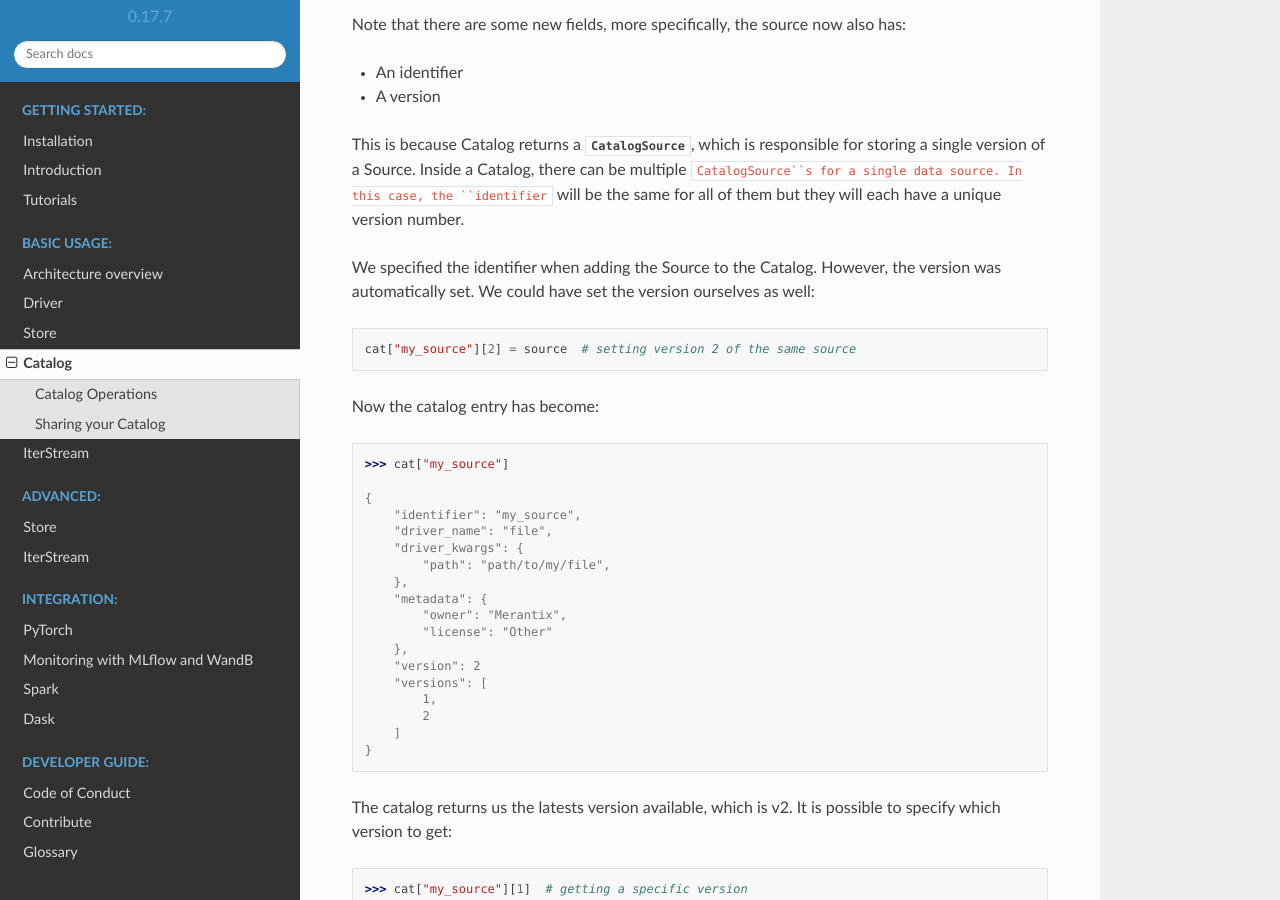
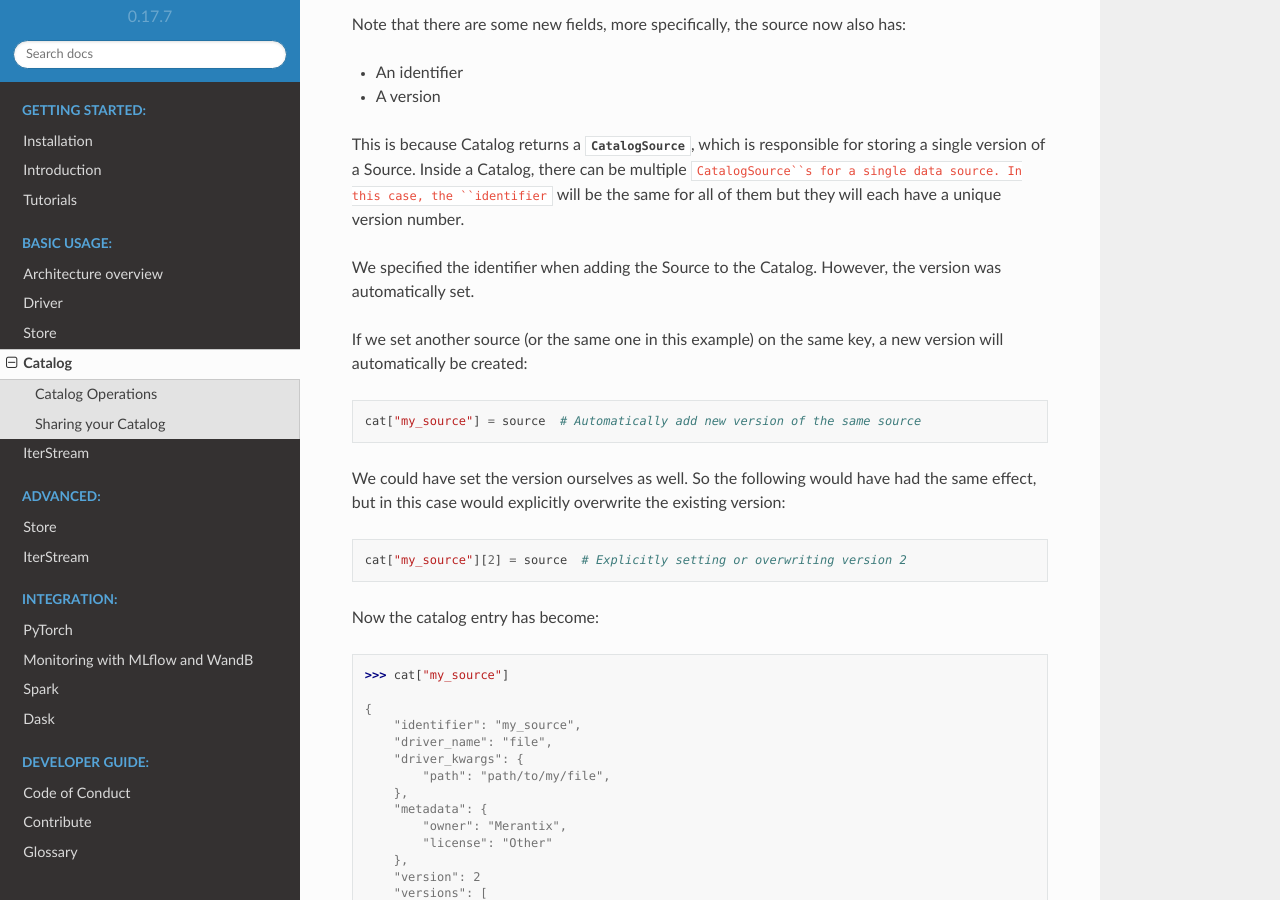
Before and after one commit to merantix-momentum/squirrel-core, a Sphinx documentation site: the page built from docs/usage/catalog.rst, in a window 1280 px wide and 900 px high, scrolled down 1374 px. Built offline with Sphinx 7.4.7 and the Read the Docs theme 2.0.0, drawn with Linux system fonts in a browser that asks for light colours; the version number is read from the project's files by our own code.

Commit message:
Explain automatic version iteration (#84)
* Explain automatic version iteration

* Update catalog.rst

* lint

Co-authored-by: Pengfei Zhao <pengfei.zhao@merantix.com>

```diff
--- a/docs/usage/catalog.rst
+++ b/docs/usage/catalog.rst
@@ -70,13 +70,21 @@
 Inside a Catalog, there can be multiple ``CatalogSource``s for a single data source.
 In this case, the ``identifier`` will be the same for all of them but they will each have a unique version number.
 
-We specified the identifier when adding the Source to the Catalog.
-However, the version was automatically set.
-We could have set the version ourselves as well:
+We specified the identifier when adding the Source to the Catalog. However, the version was automatically set.
+
+If we set another source (or the same one in this example) on the same key, a new version will automatically be created:
 
 .. code-block:: python
 
-    cat["my_source"][2] = source  # setting version 2 of the same source
+    cat["my_source"] = source  # Automatically add new version of the same source
+
+
+We could have set the version ourselves as well. So the following would have had the same effect, but in this
+case would explicitly overwrite the existing version:
+
+.. code-block:: python
+
+    cat["my_source"][2] = source  # Explicitly setting or overwriting version 2
 
 Now the catalog entry has become::
 
```
